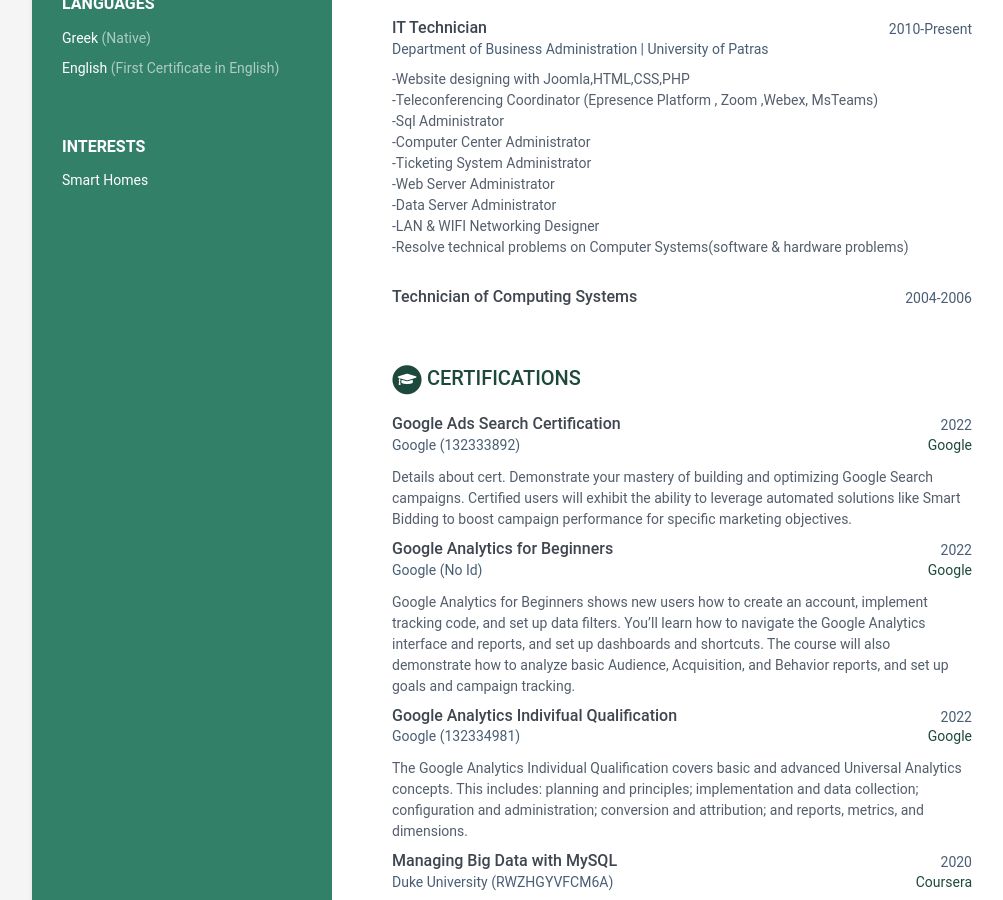
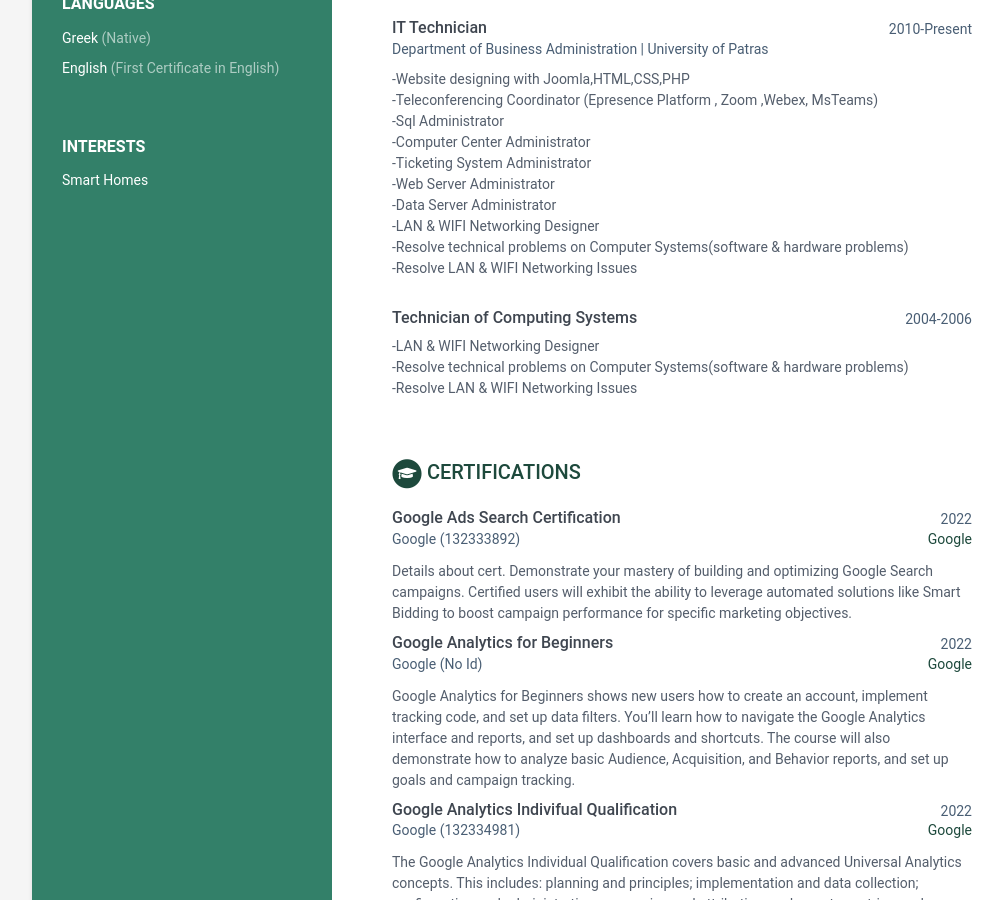
Before and after one commit to std159312/std159312.github.io, a Jekyll site: the page built from index.html, in a window 1280 px wide and 900 px high, scrolled down 534 px. Shown: the whole window, without its empty margins (108-1111 px from the left). Built offline with Jekyll 4.4.1, drawn with Linux system fonts in a browser that asks for light colours.

Commit message:
Initial commit

```diff
--- a/_data/data.yml
+++ b/_data/data.yml
@@ -92,14 +92,15 @@ experiences:
             -Web Server Administrator\
             -Data Server Administrator\
             -LAN & WIFI Networking Designer\
-            -Resolve technical problems on Computer Systems(software & hardware problems)
+            -Resolve technical problems on Computer Systems(software & hardware problems)\
+            -Resolve LAN & WIFI Networking Issues
 
       - role: Technician of Computing Systems
         time: 2004-2006
         details: |
-
-
-
+            -LAN & WIFI Networking Designer\
+            -Resolve technical problems on Computer Systems(software & hardware problems)\
+            -Resolve LAN & WIFI Networking Issues
 
 
 
```
